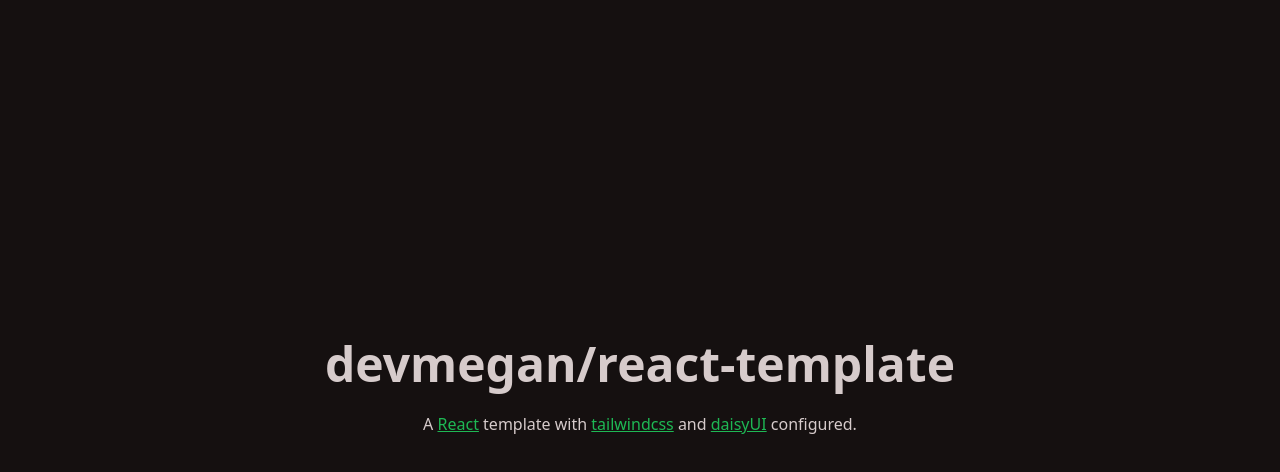
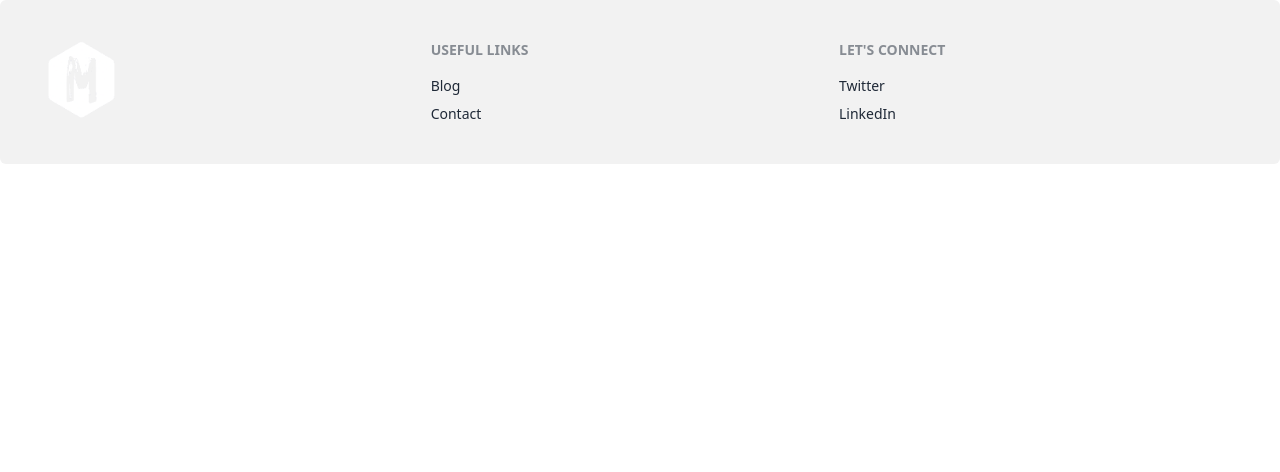
Before and after one commit to devmegan/storybook, a React (Create React App) app: page / in a window 1280 px wide. Shown: the top 472 px of the page. Built offline with nearby package versions, Linux system fonts and the light colour scheme.

Commit message:
add footer to app

```diff
--- a/src/App.js
+++ b/src/App.js
@@ -1,12 +1,7 @@
+import Footer from './components/Footer';
+
 export default function App() {
   return (
-    <div className="hero min-h-screen bg-base-200" data-theme="forest">
-      <div className="hero-content text-center">
-        <div className="max-w-screen-md">
-          <h1 className="text-5xl font-bold"><a href="https://github.com/devmegan/" className="hover:underline">devmegan/react-template</a></h1>
-          <p className="py-6">A <a href="https://reactjs.org/" className="link link-primary">React</a> template with <a className="link link-primary" href="https://tailwindcss.com/">tailwindcss</a> and <a className="link link-primary">daisyUI</a> configured.</p>
-        </div>
-      </div>
-    </div>
-  );
+      <Footer />
+    );
 }
--- a/src/components/Footer.js
+++ b/src/components/Footer.js
@@ -1,4 +1,4 @@
-import { LINKS } from "../../Config";
+import { LINKS } from "../Config";
 import LOGO from "../assets/img/logo.png";
 
 export default function Footer({ theme }){
```
